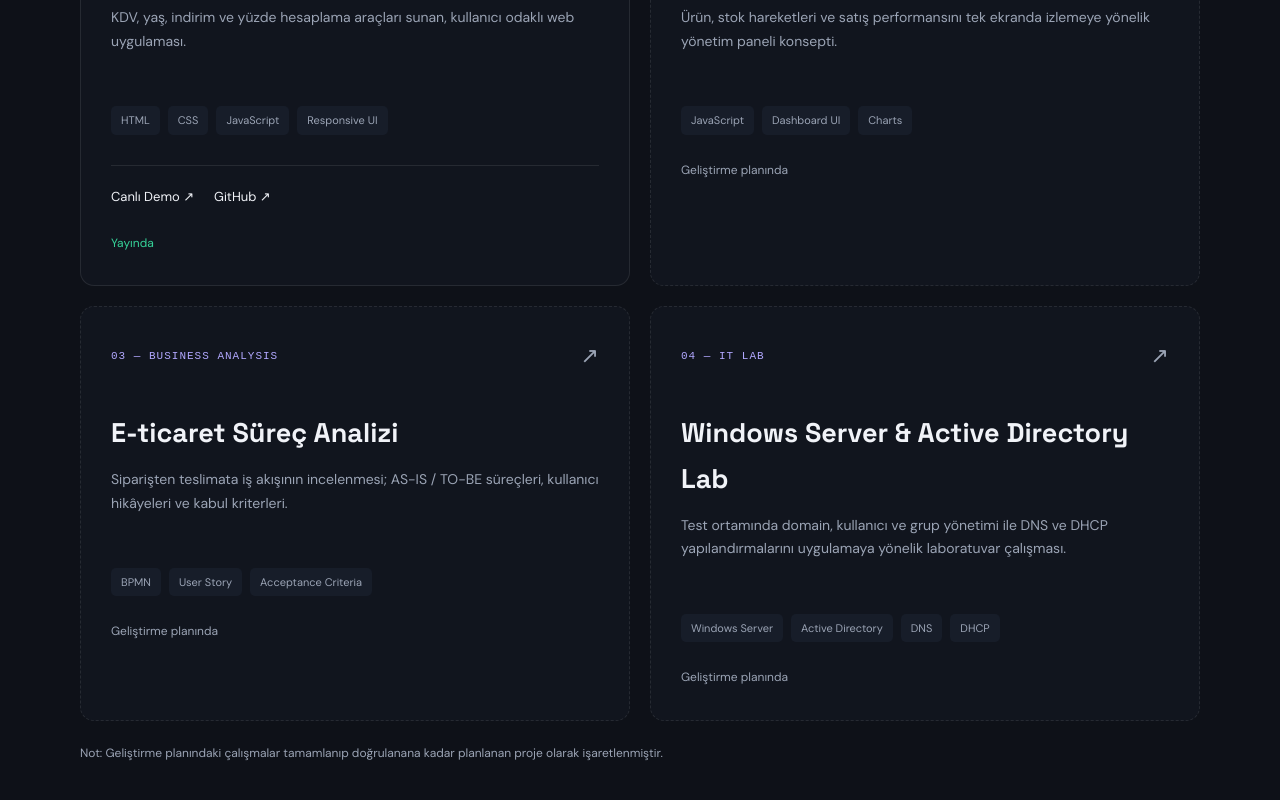
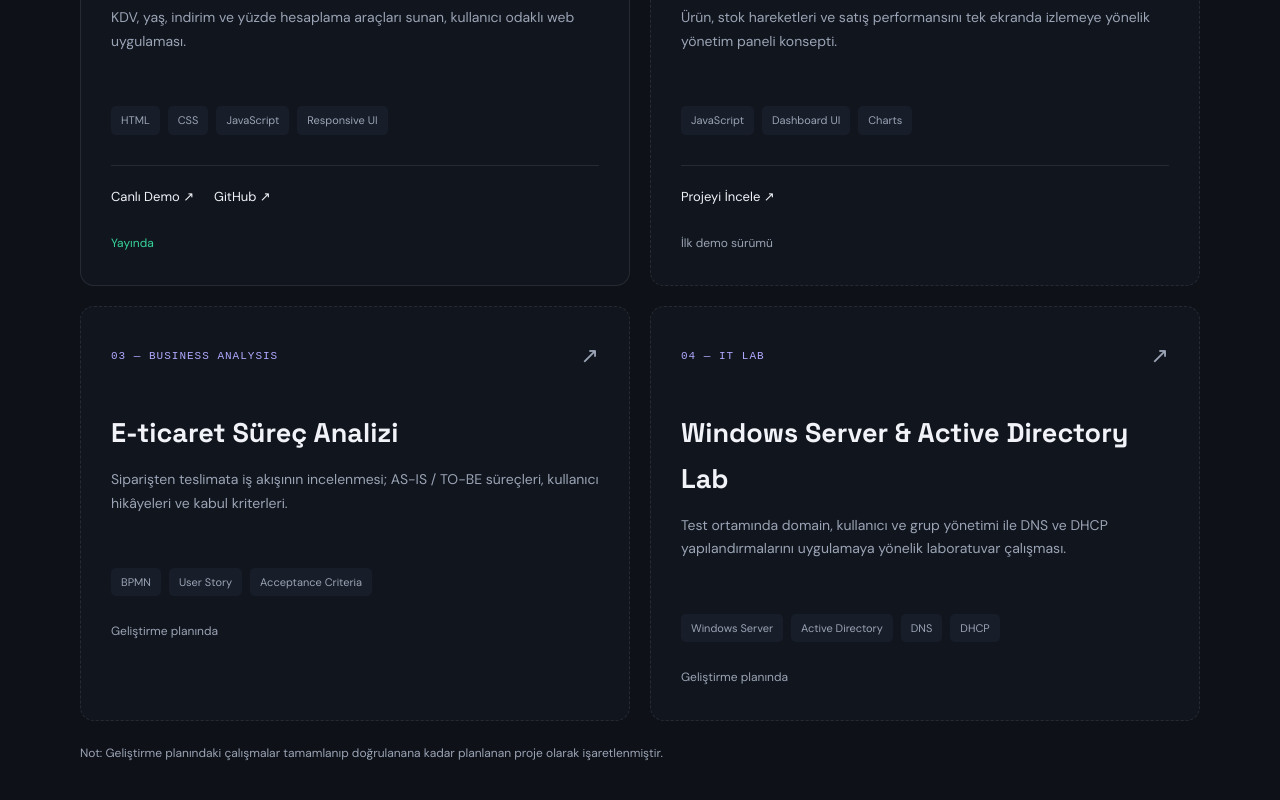
Before and after one commit to gkytr/gokaytura-portfolio, a plain HTML site: page index.html in a window 1280 px wide. Shown: the part 2759-3559 px from the top of the page. Drawn offline with Linux system fonts and the light colour scheme.

Commit message:
Link portfolio inventory project to live demo page

```diff
--- a/index.html
+++ b/index.html
@@ -212,7 +212,8 @@
                         <h3 data-i18n="projectInventory">Stok Yönetim Paneli</h3>
                         <p data-i18n="projectInventoryDesc">Ürün, stok hareketleri ve satış performansını tek ekranda izlemeye yönelik yönetim paneli konsepti.</p>
                         <div class="project-tags"><span>JavaScript</span><span>Dashboard UI</span><span>Charts</span></div>
-                        <span class="project-status" data-i18n="statusPlanned">Geliştirme planında</span>
+                        <div class="project-links"><a href="projects/stok-yonetim/index.html" data-i18n="openProject">Projeyi İncele ↗</a></div>
+                        <span class="project-status" data-i18n="statusDemo">İlk demo sürümü</span>
                     </article>
                     <article class="project-card project-planned" data-category="ba">
                         <div class="project-top"><span class="project-category">03 — BUSINESS ANALYSIS</span><span class="project-arrow">↗</span></div>
```
